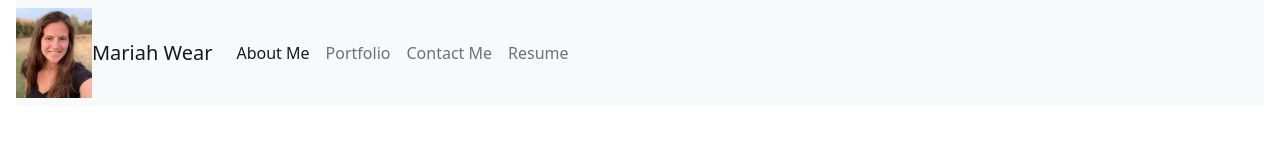
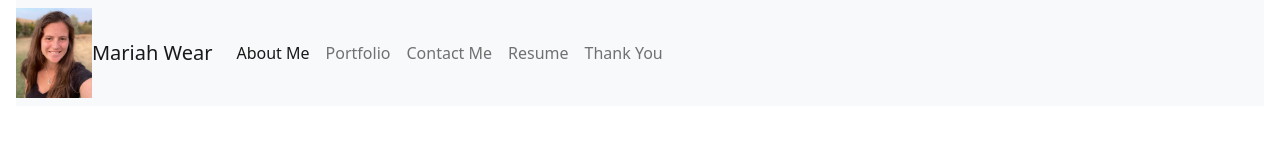
Before and after one commit to mariahw4/react-portfolio, a React (Create React App) app: page / in a window 1280 px wide. Shown: the top 160 px of the page. Built offline with nearby package versions, Linux system fonts and the light colour scheme.

Commit message:
trying to fix form submit

```diff
--- a/package.json
+++ b/package.json
@@ -10,6 +10,7 @@
     "bootstrap": "^5.2.3",
     "react": "^18.2.0",
     "react-dom": "^18.2.0",
+    "react-router-dom": "^5.1.2",
     "react-scripts": "5.0.1",
     "web-vitals": "^2.1.4"
   },
--- a/src/App.js
+++ b/src/App.js
@@ -24,7 +24,7 @@ const App = () => {
       if (currentPage === 'Contact') {
         return <Contact />;
       }
-      if (currentPage === 'Thank-You'){
+      if (currentPage === 'ThankYou'){
         return <ThankYou />
       }
       return <Resume />;
--- a/src/components/contact.js
+++ b/src/components/contact.js
@@ -72,22 +72,22 @@ function Contact() {
         <div className="row">
             <div className="col">
                 <label for="firstName">First Name</label>
-                <input type="text" className="form-control" name="name" id="firstName" placeholder="First Name"/>
+                <input type="text" className="form-control" name="name" id="firstName" required placeholder="First Name"/>
             </div>
             <div className="col">
                 <label for="lastName">Last Name</label>
-                <input  type="text" className="form-control" name='lastName' id="lastName" placeholder="Last Name"/>
+                <input  type="text" className="form-control" name='lastName' id="lastName" required placeholder="Last Name"/>
             </div>
             <div className="form-group col">
                 <label for="email">Email address</label>
-                <input  type="email" className="form-control" name="email" id="exampleInputEmail1" aria-describedby="emailHelp" placeholder="Enter email"/>
+                <input  type="email" className="form-control" name="email" id="exampleInputEmail1" required aria-describedby="emailHelp" placeholder="Enter email"/>
                 <small id="emailHelp" className="form-text text-muted">Please enter a valid email.</small>
             </div>
         </div>
         <div className="row">
             <div className="form-group col-8">
                 <label for="message">Message</label>
-                <input  type="text" className="form-control" name="message" id="message" placeholder="Message"/>
+                <input  type="text" className="form-control" name="message" id="message" required placeholder="Message"/>
             </div>
             <button type="submit"  className="btn btn-primary col-2">Submit</button>
         </div>
--- a/src/components/navbar.js
+++ b/src/components/navbar.js
@@ -33,9 +33,9 @@ function Navbar({ currentPage, handlePageChange }) {
           className={currentPage === 'Resume' ? 'nav-link active' : 'nav-link'}>Resume</a>
       </li>
       <li>
-        <a href="#Thank-You" onClick={() => handlePageChange('Thank-You')}
+        <a href="#Thank-You" onClick={() => handlePageChange('ThankYou')}
           // Check to see if the currentPage is `Thank You`, and if so we use the active link className from bootstrap. Otherwise, we set it to a normal nav-link
-          className={currentPage === 'Thank-You' ? 'nav-link-hidden' : 'nav-link-hidden'}></a>
+          className={currentPage === 'ThankYou' ? 'nav-link active' : 'nav-link'}>Thank You</a>
       </li>
 
 
--- a/src/components/thankyou.js
+++ b/src/components/thankyou.js
@@ -2,11 +2,13 @@ import React from 'react';
 
 function ThankYou() {
     return (
-    <>
-    <h1 id="Thank-You">Thank you for your submission!!!</h1>
-    <br/>
-    <a href="https://mariahw4.github.io/react-portfolio/#About-Me">Click to return to my portfolio</a>
-    </>
+        <div className="container py-4">
+        <h2 className="h2" id="Thank-You">Contact Me:</h2>
+        <p>Thank you! I'll be in touch soon. </p>
+
+
+
+    </div>
     )
 }
 
```
Also changed, not shown: 1 other file (tests, documents, lock files or other folders).
